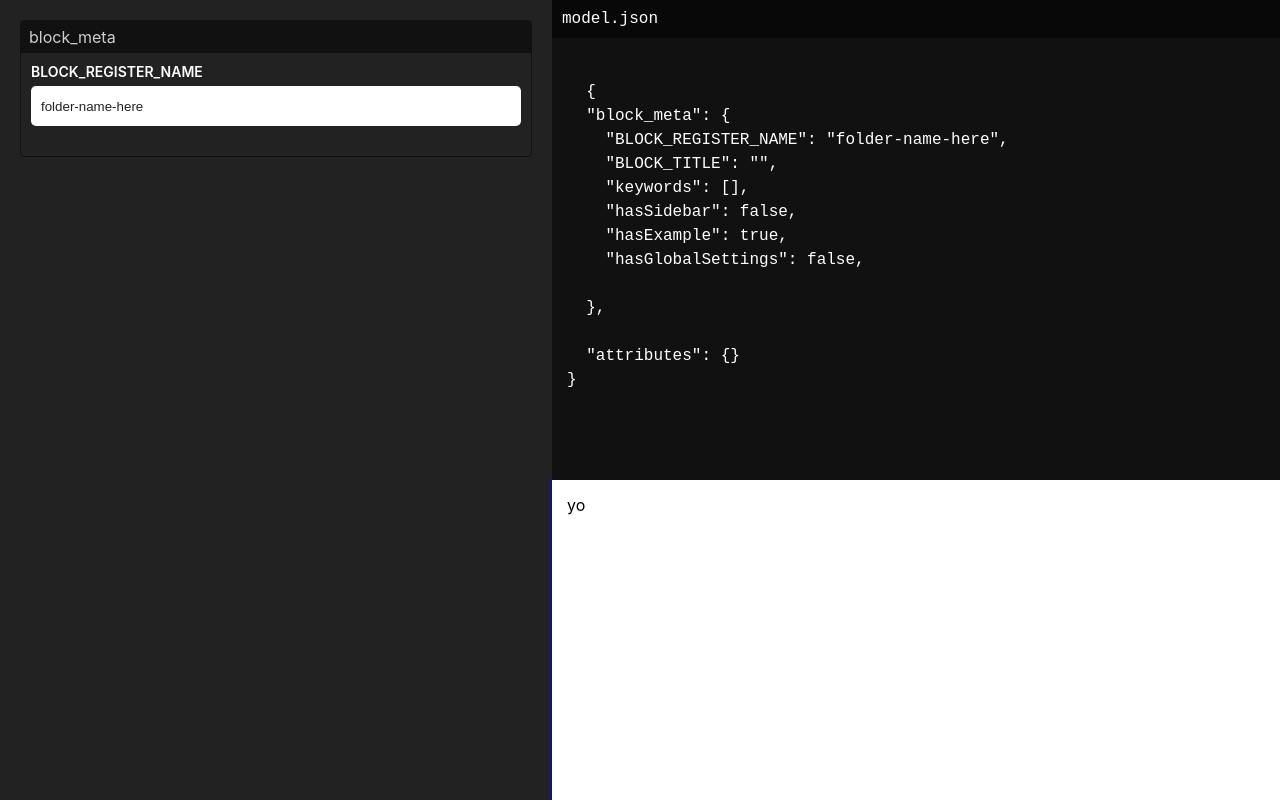
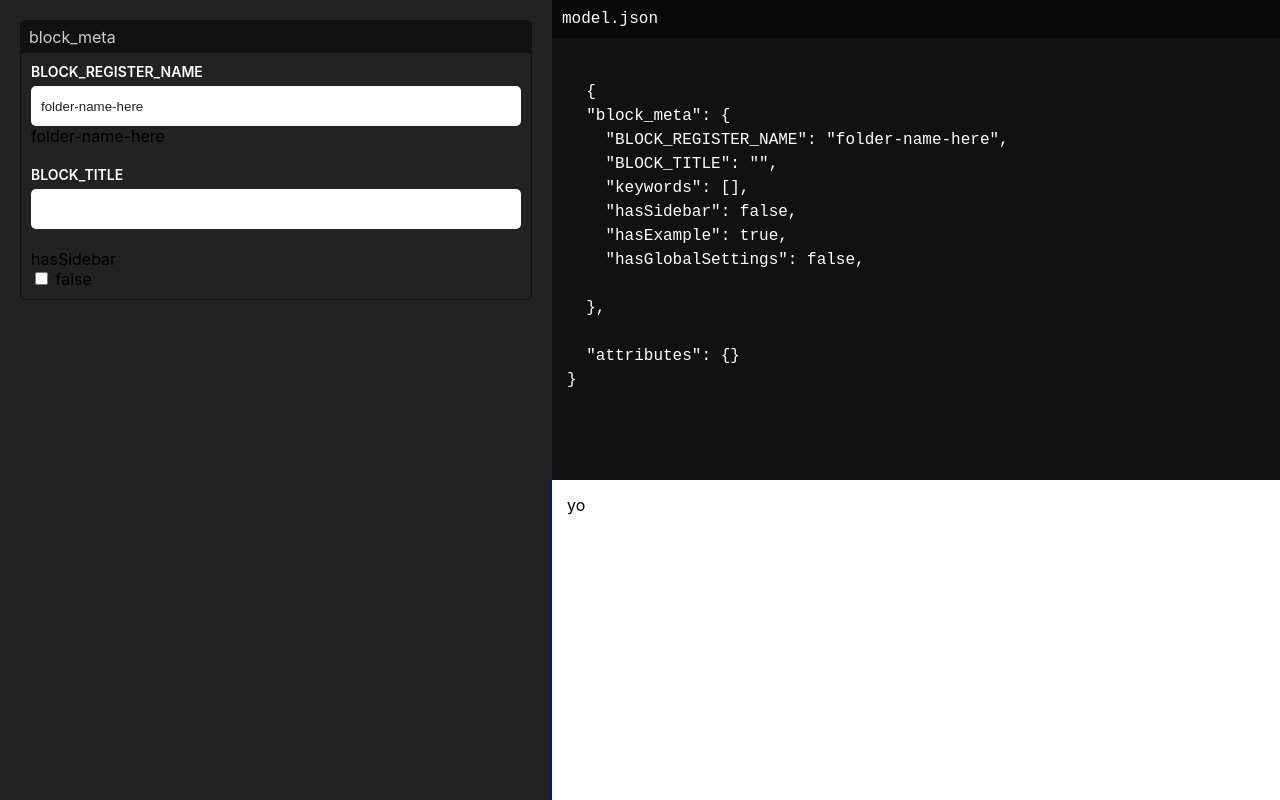
Before and after one commit to nikola-wd/theme-redone-schema-builder, a Svelte app: page / in a window 1280 px wide. Built offline with nearby package versions, Linux system fonts and the light colour scheme; a small style sheet from the web is missing.

Commit message:
3 files modified, 1 added

```diff
--- a/src/components/Builder.svelte
+++ b/src/components/Builder.svelte
@@ -3,6 +3,9 @@
     <div class="builder__part__label">block_meta</div>
     <div class="builder__part__inner">
       <Input label="BLOCK_REGISTER_NAME" key="BLOCK_REGISTER_NAME" />
+      <Input label="BLOCK_TITLE" key="BLOCK_TITLE" />
+      <Checkbox label="hasSidebar" key="hasSidebar" />
+
     </div>
   </div>
 </div>
@@ -10,6 +13,7 @@
 
 <script>
   import Input from './Input.svelte'
+  import Checkbox from './Checkbox.svelte'
 </script>
 
 <style scoped>
--- /dev/null
+++ b/src/components/Checkbox.svelte
@@ -0,0 +1,27 @@
+<div class="input-wrap">
+  <div class="label">{label}</div>
+  <input
+    type="checkbox"
+    class="checkbox"
+    bind:checked={$block_meta[key]}
+
+  />
+  {$block_meta[key]}
+</div>
+
+<script>
+  import { block_meta } from '../stores';
+
+  export let label;
+  export let key;
+
+  const handleUpdate = e => {
+    const newObj = {...block_meta}
+    newObj[key] = !newObj[key]
+    $block_meta = newObj
+  }
+</script>
+
+<style scoped>
+
+</style>
--- a/src/components/Input.svelte
+++ b/src/components/Input.svelte
@@ -4,8 +4,9 @@
     type="text"
     class="input"
     bind:value={$block_meta[key]}
-    on:change={e => {handleUpdate(e)}}
+
   />
+  {$block_meta[key]}
 </div>
 
 <script>
--- a/src/components/Schema.svelte
+++ b/src/components/Schema.svelte
@@ -18,7 +18,9 @@
 import Prism from 'prismjs';
 import { block_meta } from '../stores';
 
-const code = `
+// $: meta = $block_meta
+
+$: code = `
   {
   "block_meta": {
     "BLOCK_REGISTER_NAME": "${$block_meta.BLOCK_REGISTER_NAME}",
```
